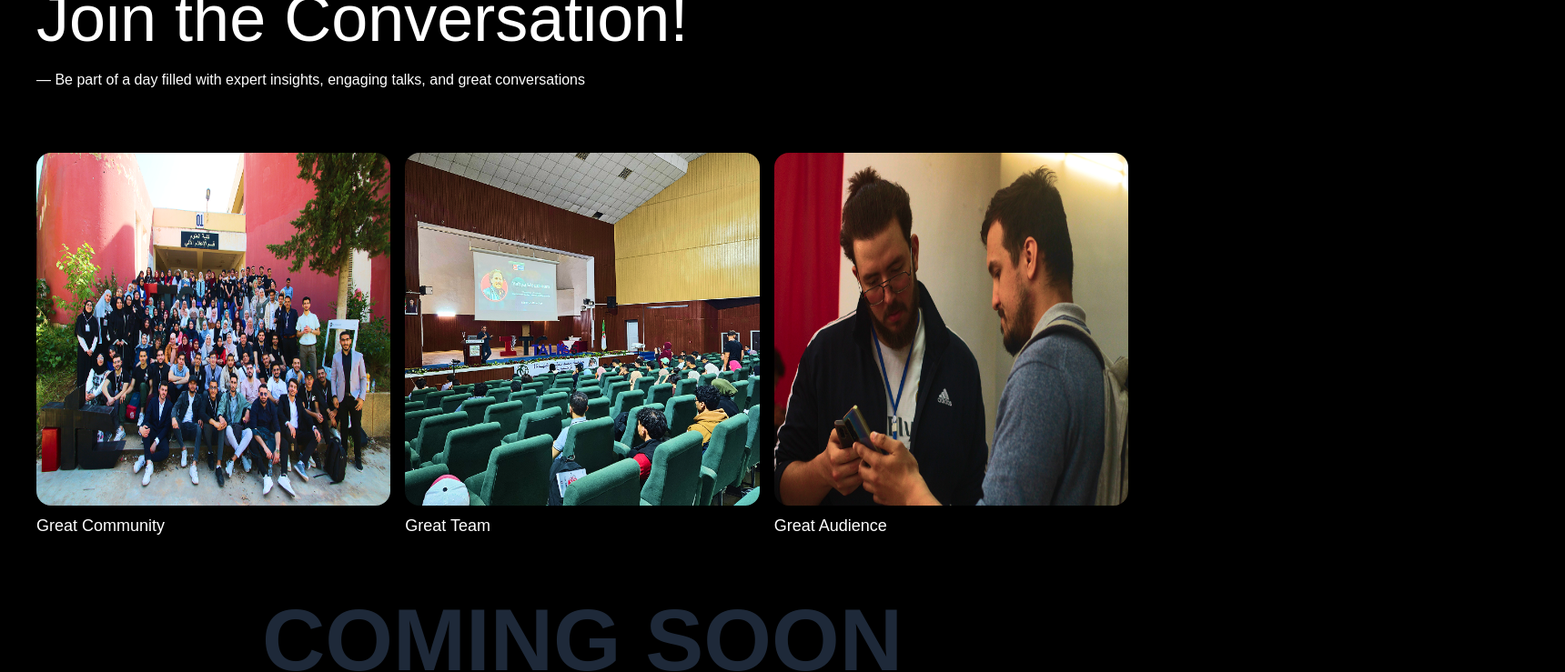
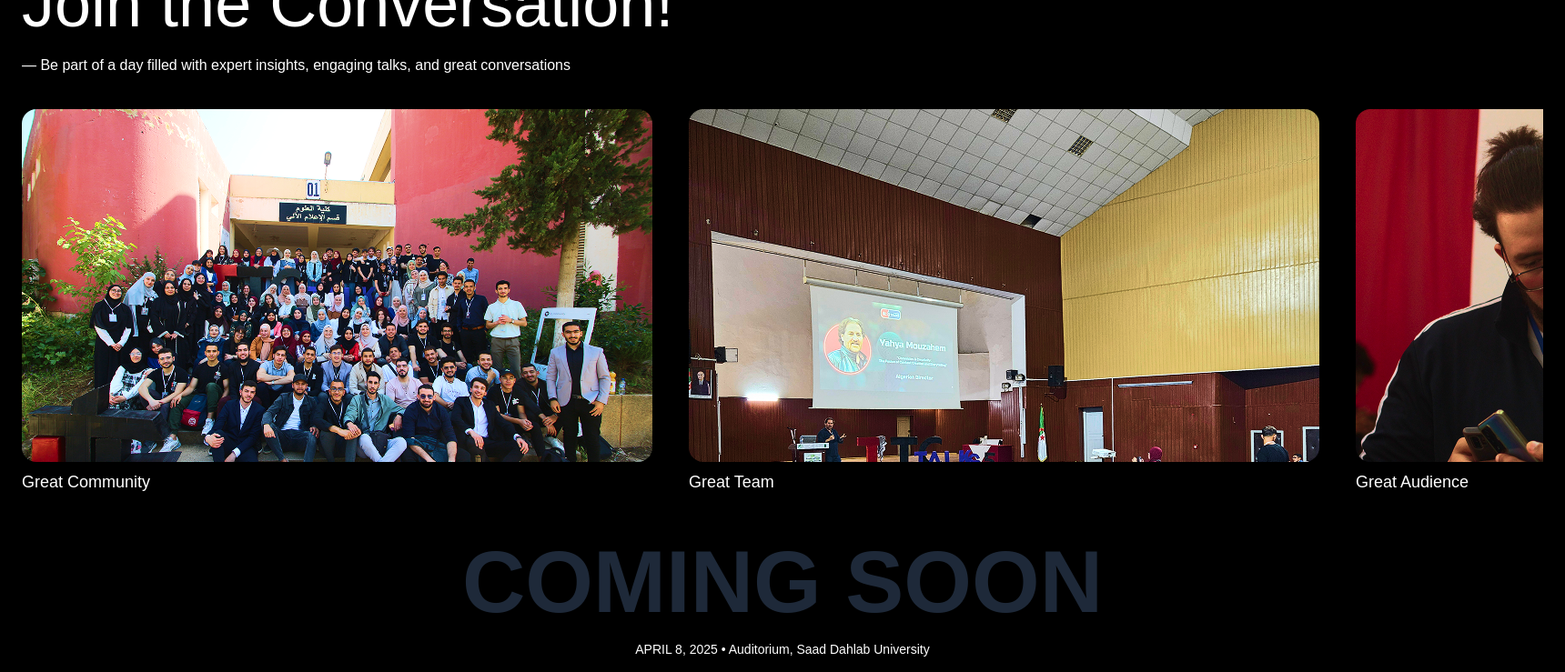
Before and after one commit to samibentaiba/ITC-Talks, a Next.js app: page / in a window 1280 px wide. Shown: the part 240-979 px from the top of the page at 91% size, 1720 px wide, since content can reach past the window. Built offline with nearby package versions, Linux system fonts and the light colour scheme.

Commit message:
refactor layout and styles; improve structure and readability of components

```diff
--- a/src/app/page.tsx
+++ b/src/app/page.tsx
@@ -12,7 +12,7 @@ import SectionRegisterNow from "@/components/sections/home/registerNow/SectionRe
 
 export default function Home() {
   return (
-    <main className="min-h-screen bg-black text-white">
+    <main className="min-h-screen  bg-black text-white">
       {/* Header/Navigation */}
       <SectionHeader />
       {/* Hero Section */}
--- a/src/components/sections/home/header/SectionHeader.tsx
+++ b/src/components/sections/home/header/SectionHeader.tsx
@@ -7,12 +7,12 @@ export default function SectionHeader(): ReactElement {
   const menuLines: number[] = [12, 6, 18];
 
   return (
-    <header className="container mx-auto  flex items-center justify-between py-4 px-4 md:px-6">
-      <nav className="hidden md:flex space-x-6">
+    <header className=" mx-auto md:w-[1720px] flex items-center justify-between py-4 md:px-4 px-10 ">
+      <nav className="hidden md:flex ">
         {navItems.map(
           (text: string, i: number): ReactElement => (
             <Link
-              key={i}
+              key={i}mx-auto
               href={`#${text.toLowerCase()}`}
               className="text-white hover:text-gray-300"
             >
--- a/src/components/sections/home/hero/SectionHero.tsx
+++ b/src/components/sections/home/hero/SectionHero.tsx
@@ -5,9 +5,9 @@ import Image from "next/image";
 import { useMediaQuery } from "@/hooks/use-media-query";
 import { ChevronLeft, ChevronRight } from "lucide-react";
 import "@/styles/hero.css";
+export default SectionHero;
 
-// Main SectionHero Component
-export default function SectionHero() {
+function SectionHero() {
   return (
     <section className="hero-section">
       <MainText />
@@ -17,22 +17,18 @@ export default function SectionHero() {
   );
 }
 
-// MainText Component
 function MainText() {
   return (
     <main className="hero-main">
       <div className="hero-content">
-        {/* Desktop View */}
         <div className="hero-desktop">
           <HeroText size="text-7xl" />
           <HeroActions btnSize="px-6 py-3 text-xl" />
         </div>
-        {/* Tablet View */}
         <div className="hero-tablet">
           <HeroText size="text-5xl" />
           <HeroActions btnSize="px-6 py-3 text-lg" />
         </div>
-        {/* Mobile View */}
         <div className="hero-mobile">
           <HeroText size="text-4xl" />
           <HeroActions btnSize="w-full px-6 py-3 text-base" />
@@ -42,36 +38,39 @@ function MainText() {
   );
 }
 
-// ComingSoon Component
 function ComingSoon() {
   return (
     <div className="coming-soon">
       <h2 className="coming-soon-title">COMING SOON</h2>
-      <p className="text-sm mt-4">APRIL 8, 2025 • Auditorium, Saad Dahlab University</p>
+      <p className="text-sm mt-4">
+        APRIL 8, 2025 • Auditorium, Saad Dahlab University
+      </p>
     </div>
   );
 }
 
-// ImageCarousel Component
 function ImageCarousel() {
   const [currentIndex, setCurrentIndex] = useState(0);
   const scrollContainerRef = useRef<HTMLDivElement | null>(null);
   const isDesktop = useMediaQuery("(min-width: 1024px)");
 
-  // Scroll to specific image
   const scrollToImage = (index: number) => {
     scrollContainerRef.current?.scrollTo({
-      left: (scrollContainerRef.current.children[index] as HTMLElement)?.offsetLeft || 0,
+      left:
+        (scrollContainerRef.current.children[index] as HTMLElement)
+          ?.offsetLeft || 0,
       behavior: "smooth",
     });
     setCurrentIndex(index);
   };
 
-  // Handle keyboard navigation
   useEffect(() => {
     const handleKeyDown = (e: KeyboardEvent) => {
       if (e.key === "ArrowLeft" || e.key === "ArrowRight") {
-        scrollToImage((currentIndex + (e.key === "ArrowLeft" ? -1 : 1) + images.length) % images.length);
+        scrollToImage(
+          (currentIndex + (e.key === "ArrowLeft" ? -1 : 1) + images.length) %
+            images.length
+        );
       }
     };
     window.addEventListener("keydown", handleKeyDown);
@@ -79,39 +78,61 @@ function ImageCarousel() {
   }, [currentIndex]);
 
   return (
-    <div className="carousel-container">
+    <div
+      className="scrollbar-hide relative "
+
+    >
       {isDesktop ? (
-        // Desktop Carousel
-        <div className="carousel-desktop">
+        <div
+          ref={scrollContainerRef}
+          className="flex snap-x snap-mandatory overflow-x-auto gap-[40px] scrollbar-hide scroll-smooth"
+          style={{ scrollbarWidth: "none" }}
+        >
           {images.map(({ src, alt, caption }, index) => (
-            <div key={index} className="flex-1 min-w-0">
-              <div className="carousel-image-container">
-                <Image src={src} alt={alt} fill />
+            <div
+              key={index}
+              className="flex-shrink-0 scrollbar-hide snap-center "
+
+            >
+              <div
+                className=" w-[693px] h-[388px] scrollbar-hide overflow-hidden rounded-2xl"
+
+              >
+                <Image
+                  src={src}
+                  alt={alt}
+                  width={693}
+                  height={388}
+                  className="object-cover"
+
+                />
               </div>
               <p className="text-white text-lg mt-2">{caption}</p>
             </div>
           ))}
         </div>
       ) : (
-        // Mobile Carousel
-        <div className="relative">
-          <div ref={scrollContainerRef} className="flex snap-x snap-mandatory overflow-x-auto scrollbar-hide scroll-smooth">
-            {images.map(({ src, alt, caption }, index) => (
-              <div key={index} className="flex-shrink-0 w-full snap-center px-4 py-4">
-                <div className="relative aspect-[4/3] w-full overflow-hidden rounded-2xl">
-                  <Image src={src} alt={alt} fill className="object-cover" />
-                </div>
-                <p className="text-white text-lg mt-2">{caption}</p>
+        <div
+          ref={scrollContainerRef}
+          className="flex snap-x snap-mandatory overflow-x-auto scrollbar-hide scroll-smooth"
+        >
+          {images.map(({ src, alt, caption }, index) => (
+            <div
+              key={index}
+              className="flex-shrink-0 scrollbar-hide w-full snap-center px-4 py-4"
+            >
+              <div className="relative aspect-[4/3] scrollbar-hide w-full overflow-hidden rounded-2xl">
+                <Image src={src} alt={alt} fill className="object-cover" />
               </div>
-            ))}
-          </div>
+              <p className="text-white text-lg mt-2">{caption}</p>
+            </div>
+          ))}
         </div>
       )}
     </div>
   );
 }
 
-// HeroText Component
 const HeroText = ({ size }: { size: string }) => (
   <div className="flex flex-col gap-4 mb-8">
     <h1 className={`font-normal ${size}`}>
@@ -120,16 +141,18 @@ const HeroText = ({ size }: { size: string }) => (
       Join the Conversation!
     </h1>
     <p className="font-normal leading-loose">
-      — Be part of a day filled with expert insights, engaging talks, and great conversations
+      — Be part of a day filled with expert insights, engaging talks, and great
+      conversations
     </p>
   </div>
 );
 
-// HeroActions Component
 const HeroActions = ({ btnSize }: { btnSize: string }) => (
   <div className="flex flex-col md:flex-row justify-between items-center gap-4">
     <button className={`hero-button ${btnSize}`}>
-      <span className="text-stone-900 font-medium">Reserve Your Spot Today</span>
+      <span className="text-stone-900 font-medium">
+        Reserve Your Spot Today
+      </span>
     </button>
     <div className="flex gap-4 mt-2 md:mt-0">
       <ArrowButton Icon={ChevronLeft} />
@@ -138,16 +161,26 @@ const HeroActions = ({ btnSize }: { btnSize: string }) => (
   </div>
 );
 
-// ArrowButton Component
 const ArrowButton = ({ Icon }: { Icon: typeof ChevronLeft }) => (
   <button className="arrow-button">
     <Icon className="w-5 h-5 text-stone-900" />
   </button>
 );
 
-// Images Data
 const images = [
-  { src: "/images/itc-stairs.png", alt: "Large group of people gathered on stairs", caption: "Great Community" },
-  { src: "/images/itc-talks-5th.png", alt: "Two people looking at a phone together", caption: "Great Team" },
-  { src: "/images/sharing-ideas.png", alt: "Auditorium with green seats and presentation screen", caption: "Great Audience" },
+  {
+    src: "/images/itc-stairs.png",
+    alt: "Large group of people gathered on stairs",
+    caption: "Great Community",
+  },
+  {
+    src: "/images/itc-talks-5th.png",
+    alt: "Two people looking at a phone together",
+    caption: "Great Team",
+  },
+  {
+    src: "/images/sharing-ideas.png",
+    alt: "Auditorium with green seats and presentation screen",
+    caption: "Great Audience",
+  },
 ];
--- a/src/styles/hero.css
+++ b/src/styles/hero.css
@@ -2,12 +2,12 @@
 
 /* Main section styles */
 .hero-section {
-  @apply container mx-auto px-4 md:px-6 pt-8 md:pt-12 lg:pt-16;
+  @apply  mx-auto md:w-[1720px] px-4 md:px-6 pt-8 md:pt-12 lg:pt-16;
 }
 
 /* Main text section */
 .hero-main {
-  @apply bg-black flex items-center justify-center p-4;
+  @apply bg-black  flex items-center justify-center ;
 }
 
 .hero-content {
@@ -40,7 +40,7 @@
 
 /* Image carousel */
 .carousel-container {
-  @apply w-full bg-black;
+  @apply w-full  bg-black;
 }
 
 .carousel-desktop {
```
